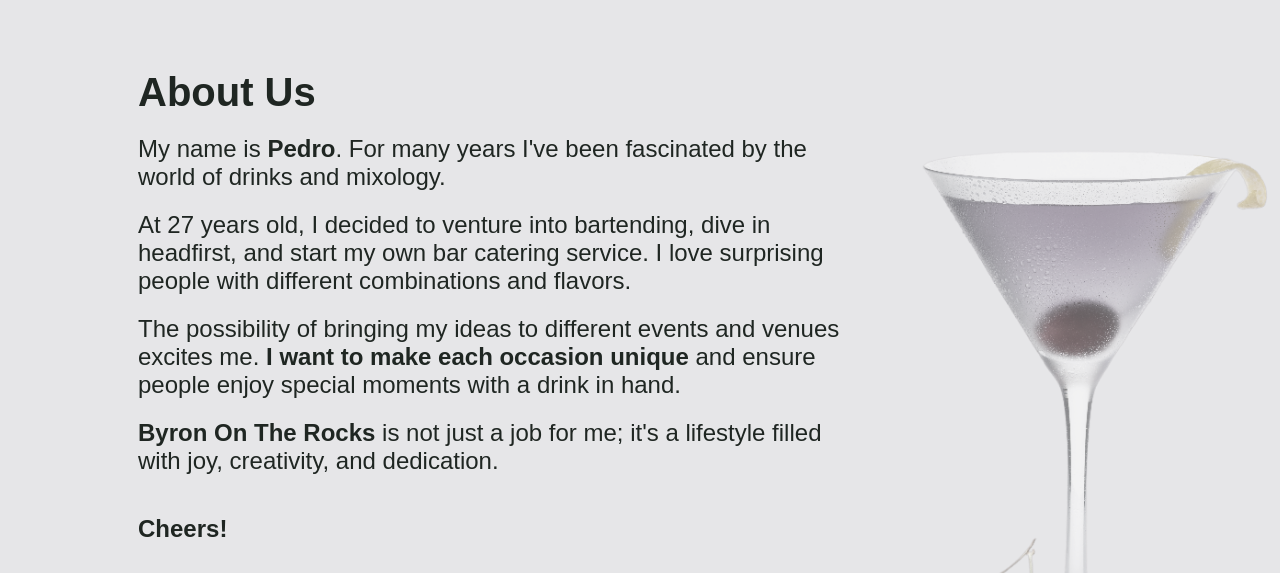
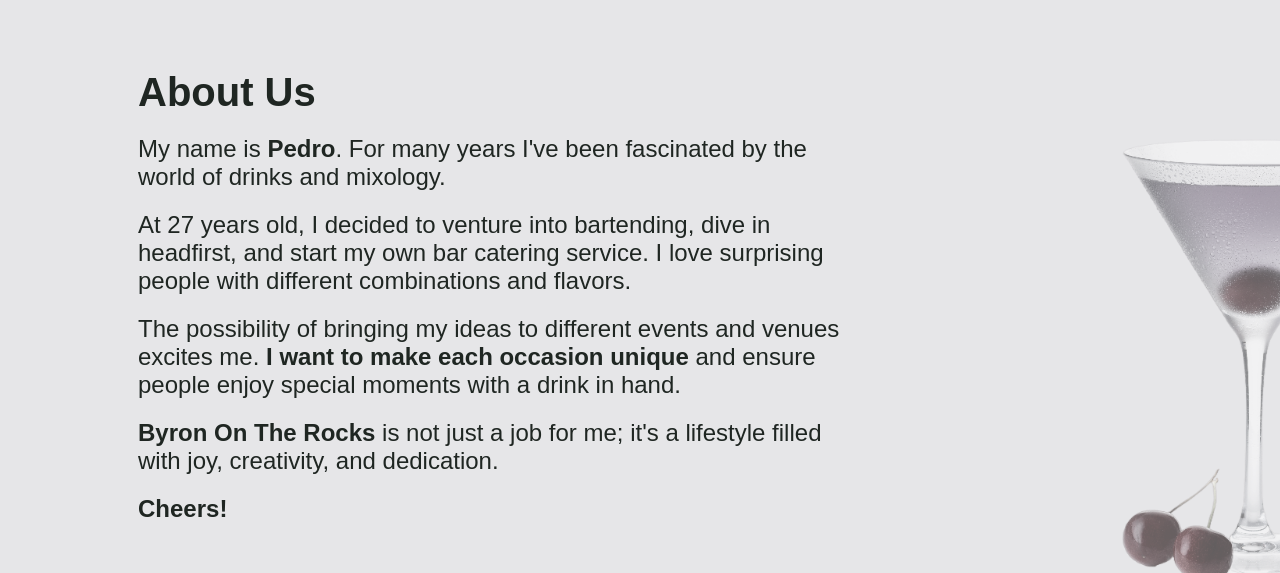
Before and after one commit to matipeco/byron-on-the-rocks, a React (Vite) app: page / in a window 1280 px wide. Shown: the part 5521-6094 px from the top of the page. Built offline with nearby package versions, Linux system fonts and the light colour scheme; a web font is replaced by a local one.

Commit message:
update About

```diff
--- a/src/components/About/index.tsx
+++ b/src/components/About/index.tsx
@@ -1,29 +1,41 @@
-import { Container } from '../Container'
-import './style.scss'
+import { Fade } from "react-awesome-reveal";
+import { Container } from "../Container";
+import "./style.scss";
+import about from "../../assets/aboutt.png";
 
-export const About = () =>{
-  return(
-    <section id='About' className='about__container'>
+export const About = () => {
+  return (
+    <section id="About" className="about__container">
+      <div className="about__container-text">
         <Container>
-        <div className='about__container-text'>
-          <h3 className='about__title'>About Us</h3>
+          <Fade cascade delay={400} damping={0.2} duration={1500} triggerOnce>
+            <img src={about} alt="" width="50" height="50" />
+            <div>
+              <h3 className="about__title">About Us</h3>
               <p>
-            My name is <span>Pedro</span>. For many years I've been fascinated by the world of drinks and mixology.
+                My name is <span>Pedro</span>. For many years I've been
+                fascinated by the world of drinks and mixology.
               </p>
               <p>
-            At 27 years old, I decided to venture into bartending, dive in headfirst, and start my own bar catering service. I love surprising people with different combinations and flavors.
+                At 27 years old, I decided to venture into bartending, dive in
+                headfirst, and start my own bar catering service. I love
+                surprising people with different combinations and flavors.
               </p>
               <p>
-          The possibility of bringing my ideas to different events and venues excites me. <span>I want to make each occasion unique</span> and ensure people enjoy special moments with a drink in hand.
+                The possibility of bringing my ideas to different events and
+                venues excites me.{" "}
+                <span>I want to make each occasion unique</span> and ensure
+                people enjoy special moments with a drink in hand.
               </p>
               <p>
-            <span>Byron On The Rocks</span> is not just a job for me; it's a lifestyle filled with joy, creativity, and dedication.
+                <span>Byron On The Rocks</span> is not just a job for me; it's a
+                lifestyle filled with joy, creativity, and dedication.
               </p>
-          <span>
-            Cheers!
-          </span>
+              <span>Cheers!</span>
             </div>
+          </Fade>
         </Container>
+      </div>
     </section>
-  )
-}
+  );
+};
--- a/src/components/About/style.scss
+++ b/src/components/About/style.scss
@@ -7,12 +7,11 @@
     color:#1f2622;
     position: relative;
     overflow: hidden;
-    &>div{
-    }
+
     &-text{
       // outline: 1px solid red;
       margin-left: 1rem;
-      width: 70%;
+      width: 75%;
       display: flex;
       // align-items: center;
       justify-content: center;
@@ -37,23 +36,41 @@
         font-size: 2.4rem;
         font-weight: bold;
       }
+      &>div{
+        display: flex;
+        // width: 100%;
+        // flex-direction: row-reverse;
+        // background-color: red;
+        position: relative;
+        img{
+          left: 50rem;
+          top: -5rem;
+          position: absolute;
+          width: 100rem;
+          height: auto;
+          filter: grayscale(0.7);
+          opacity: 0.6;
+          object-fit: cover;
+        }
+      }
     }
 
   }
-  &__container::before {
-    content: '';
-    position: absolute;
-    margin-top: 4rem;
-    // margin-left: 15rem;
-    top: 0rem;
-    left: 15rem;
-    width: 100%;
-    height: 100%;
-    background-image: url('../../assets/aboutt.png');
-    background-repeat: no-repeat;
-    background-size: contain;
-    background-position: top;
-    filter: grayscale(0.7);
-    opacity: 0.6;
-  }
+
+  // &__container::before {
+  //   content: '';
+  //   position: absolute;
+  //   margin-top: 4rem;
+  //   // margin-left: 15rem;
+  //   top: 0rem;
+  //   left: 15rem;
+  //   width: 100%;
+  //   height: 100%;
+  //   background-image: url('../../assets/aboutt.png');
+  //   background-repeat: no-repeat;
+  //   background-size: contain;
+  //   background-position: top;
+  //   filter: grayscale(0.7);
+  //   opacity: 0.6;
+  // }
 }
```
Lines whose indentation alone changed are shown as unchanged.
